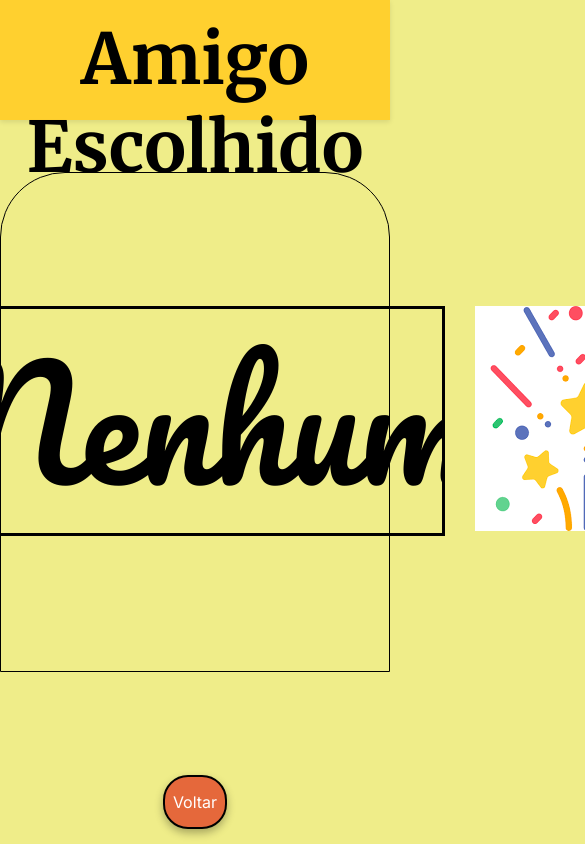
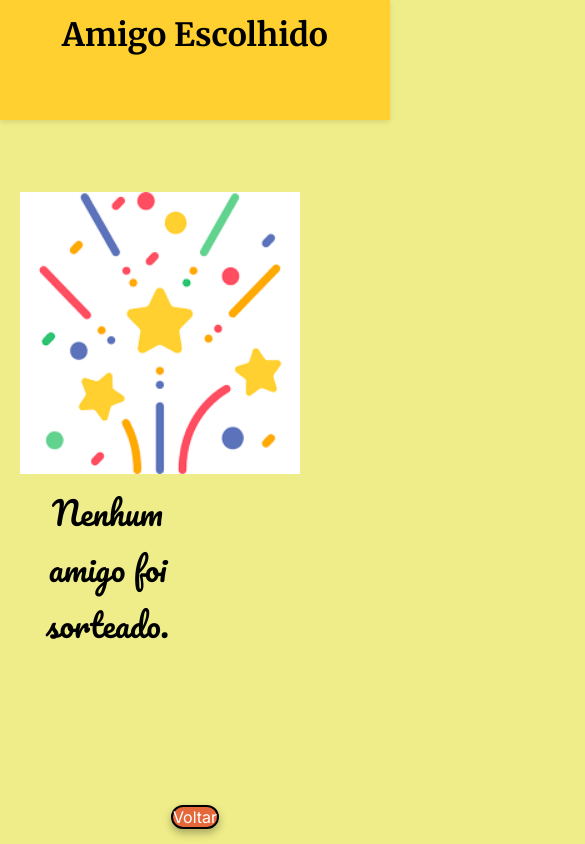
Before and after one commit to William012025/Desafio_Completo, a plain HTML site: page index2.html in a window 390 px wide. Shown: the top 844 px of the page, 585 px wide, since content can reach past the window. Drawn offline with Linux system fonts and the light colour scheme.

Commit message:
faltando apenas publicar

```diff
--- a/index2.html
+++ b/index2.html
@@ -21,8 +21,7 @@
                 <div class= "conteiner">
 
                  <div class = "elemento"> <img class="comemorando" src="assets/comemorando.png" alt="figura comemorando"></div>
-                 <div class = "elemento"><p class="sorteado2" id="nomeSorteado">Carregando...     </p></div>
-                 <div class = "elemento"><img class="comemorando" src="assets/comemorando.png" alt="figura comemorando"> </div>
+                 <div class = "elemento"><p class="sorteado2" class="mostra-amigo" id="nomeSorteado">Carregando...     </p></div>
 
                 </div>
 
@@ -32,7 +31,7 @@
                     let amigoSorteado = localStorage.getItem("amigoSorteado");
 
                     // Exibe o nome na tela
-                    document.getElementById("nomeSorteado").textContent = amigoSorteado ? ` ${amigoSorteado}` : "Nenhum amigo foi sorteado.";
+                    document.getElementById("nomeSorteado").textContent = amigoSorteado ? `${amigoSorteado}` : "Nenhum amigo foi sorteado.";
 
                     // Função para voltar à página principal
                     function voltar() {
--- a/style.css
+++ b/style.css
@@ -41,7 +41,10 @@ body {
 }
 
 .figuraamigofeliz{
+    display: flex;
     border-radius: 20px;
+    width: 25%;
+    justify-content: center;
 }
 
 
@@ -60,7 +63,7 @@ body {
 
 /* Títulos */
 .main-title {
-    font-size: 75px;
+    font-size: 4.62rem;
     font-family: "Merriweather", serif;
     font-weight: 900;
     font-style: italic;
@@ -70,7 +73,7 @@ body {
 
 .section-title {
     font-family: "Inter", serif;
-    font-size: 36px;
+    font-size: 2.25rem;
     font-weight: 700;
     color: #000;
     margin: 10px 0;
@@ -91,7 +94,7 @@ body {
     padding: 10px;
     border: 2px solid #000;
     border-radius: 25px 0 0 25px;
-    font-size: 16px;
+    font-size: 1rem;
 }
 
 .button-container {
@@ -103,7 +106,7 @@ body {
 .input-title {
     flex: 1;
     padding: 10px 15px;
-    font-size: 16px;
+    font-size: 1rem;
     border: 2px solid #333;
     border-right: none;
     border-radius: 25px 0 0 25px;
@@ -115,7 +118,7 @@ body {
 button {
     padding: 15px 30px;
     font-family: "Inter", sans-serif;
-    font-size: 16px;
+    font-size: 1rem;
     border: 2px solid #000;
     border-radius: 25px;
     box-shadow: 0 4px 8px rgba(0, 0, 0, 0.3);
@@ -149,14 +152,14 @@ ul {
     list-style-type: none;
     color: var(--color-text);
     font-family: "Inter", sans-serif;
-    font-size: 18px;
+    font-size: 1.12rem;
     margin: 20px 0;
 }
 
 .result-list {
     margin-top: 15px;
     color: #f30808;
-    font-size: 22px;
+    font-size: 1.37rem;
     font-weight: bold;
     text-align: center;
 }
@@ -169,7 +172,7 @@ ul {
     padding: 10px 40px;
     color: var(--color-white);
     background-color: var(--color-button);
-    font-size: 16px;
+    font-size: 1rem;
 }
 
 .button-draw img {
@@ -181,55 +184,60 @@ ul {
 }
 
 .topo2{
-    position: fixed; /* Fixa no topo da página */
+    position: fixed;
     flex: 30%;
-    top: 0; /* Gruda no topo */
+    top: 0;
     left: 0;
-    width: 100%; /* Ocupa toda a largura */
+    width: 100%;
     background-color: var(--color-primary);
-    padding: 15px 0; /* Espaçamento interno */
-    text-align: center; /* Centraliza o título */
+    padding: 15px 0;
+    text-align: center;
     box-shadow: 0px 2px 5px rgba(0, 0, 0, 0.1);
-    font-size: 35px; ;
+    font-size: 1.50rem;
     font-family: "Merriweather", serif;
     height: 120px;
-
-.tituloheaderpg2{
-    display: flexbox;
-    flex: auto;
+    flex-direction: center;
 
 }
+.h1.tituloheaderpg2{
+    display: flex;
+    width: 100%;
+    align-items: center;
+    justify-items: center;
+
+
+
 }
+
 
 
 
 .main-content2{
 display: flex;
-    flex: 80%;
+flex: 100%;
 background-color: var(--color-secondary);
-    border: 1px solid #000;
-    border-radius: 65px 65px 0 0;
+border: 0x solid #000;
+border-radius: 0px 0px 0 0;
 flex-direction: row;
 align-items: center;
 padding: 0px;
-    width: 80%;
+width: 90%;
 height: 500px;
 justify-content: center;
-    padding: 5px;
+padding: 20px;
 
 
 }
 
 
 .corpo2{
-min-height: 100vh;
-max-width: 100vw;
+
 display: flex;
 align-items: center;
 justify-content: center;
 overflow: hidden;
 font-family: "pacifico";
-font: size 80px;
+font-size:  5rem;
 background-color: var(--color-secondary);
 border-radius: 64px 64px 0 0;
 
@@ -241,33 +249,44 @@ border-radius: 64px 64px 0 0;
     display: flex;
     align-items: center;
     box-sizing: border-box;
-    overflow: hidden;
-    white-space: nowrap;
-    text-overflow: ellipsis;
-    box-sizing: border-box;
+    color:#000;
     font-family: 'pacifico';
-    font-size:150px;
-    max-width:500px ;
+    font-size:5.5rem;
     padding: 0px;
     gap:0px;
-    border: 3px solid #000;
-    height: 230px;
+    border: 0px solid #078925;
+    height: 100%;
+    width: 200%
 
 
 
 }
 
-.conteiner{
-display: flex;
-gap: 30px;
-padding: 10;
-justify-content: space-around;
-text-overflow: ellipsis;
+
+
+
+.comemorando{
+    display:flex;
+    width: 80%;
+    align-items: center;
+    justify-content: center;
 
 }
 
+.conteiner{
+    display: flex;
+    gap: 10px;
+    padding: 10;
 
-
+    justify-content:space-between;
+    text-align: center;
+    text-overflow: ellipsis;
+    width:800px;
+    height: 100%;
+}
+.elemento{
+    width: 100%;
+}
 
 
 
@@ -301,3 +320,40 @@ text-overflow: ellipsis;
 .botaovoltar2:hover {
     background-color: var(--color-button-hover);
 }
+
+
+@media(max-width:900px){
+    .conteiner{
+    flex-direction:column;
+    flex-direction: center;
+    align-items: center;
+    justify-content: center;
+    width:100%;
+    height: 100%;
+}
+
+.sorteado2{
+    height: 50%;
+    width: 50%;
+    font-size: 2rem;
+}
+
+.topo2{
+padding: 30;
+font-size: 1rem;
+}
+
+.h1.tituloheaderpg2{
+width:auto;
+align-items: center;
+justify-items: center;
+}
+
+.botaovoltar2{
+width:auto;
+gap:0px;
+padding:0;
+}
+
+
+}
```
Lines whose indentation alone changed are shown as unchanged.
